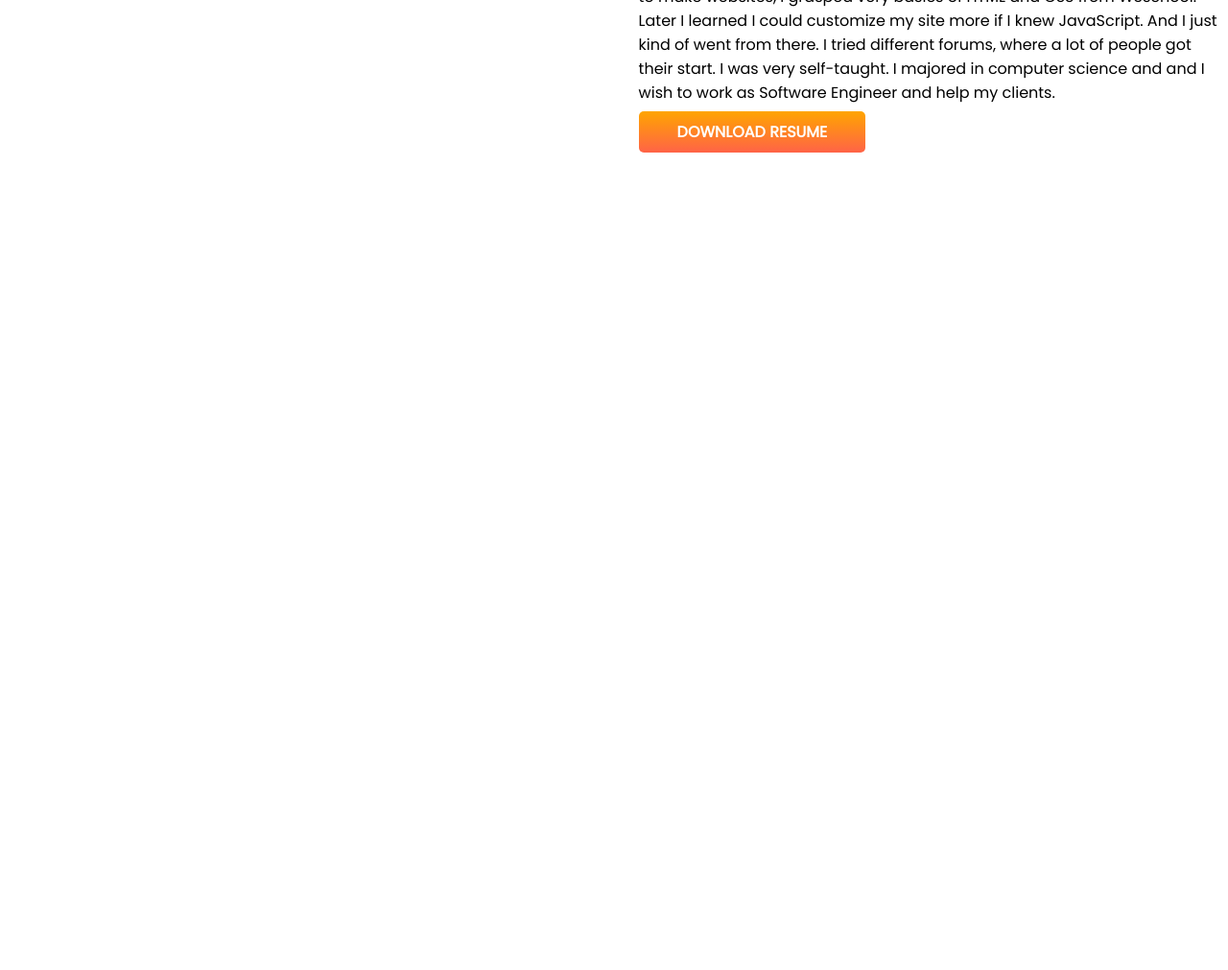
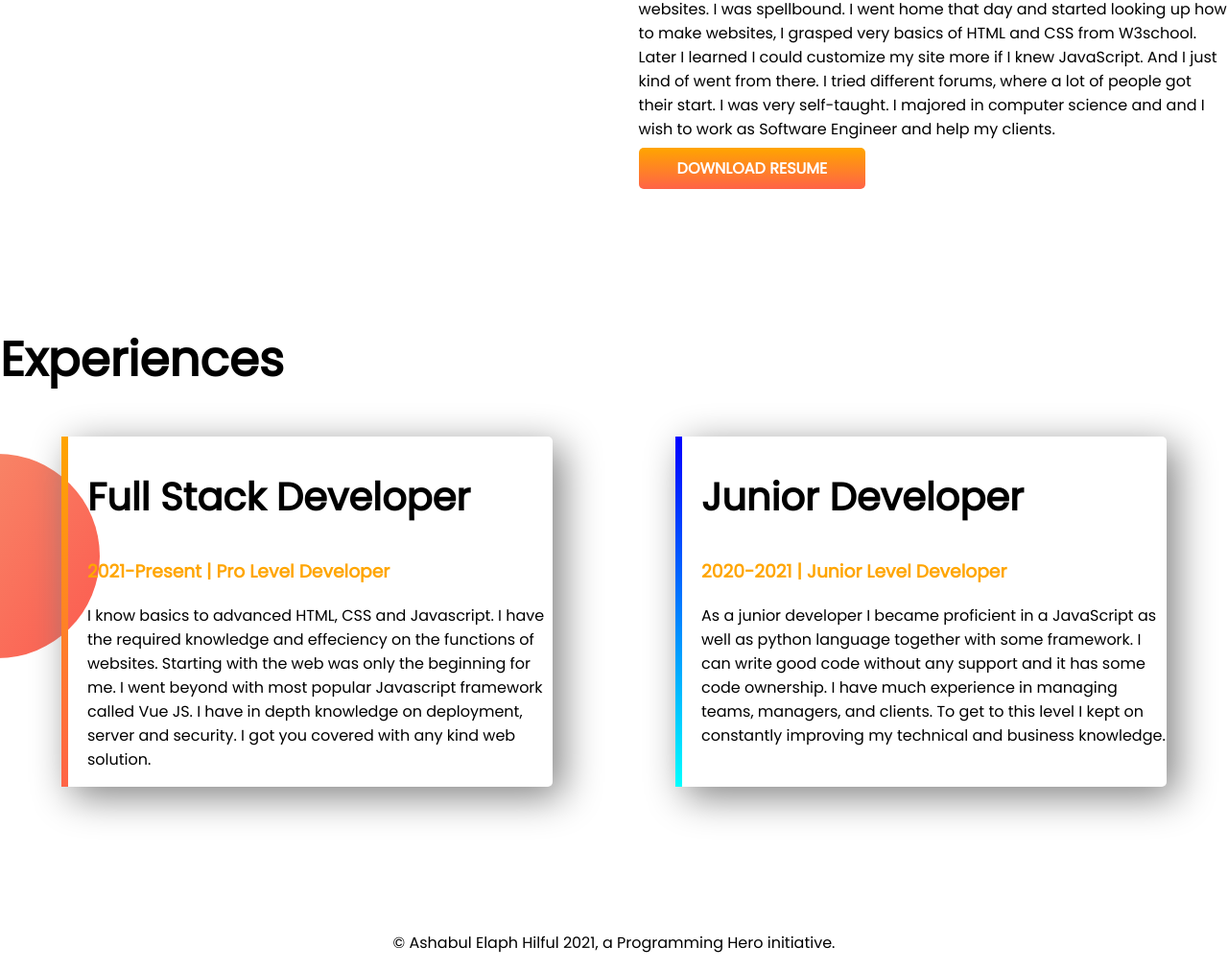
Before and after one commit to Hilful/developer-portfolio, a plain HTML site: page index.html in a window 1280 px wide. Shown: the part 1292-2303 px from the top of the page at 96% size. Before the commit the page ends 1592 px from the top, so only its background shows below. Drawn offline with Linux system fonts and the light colour scheme.

Commit message:
footer and experience added

```diff
--- a/index.html
+++ b/index.html
@@ -11,7 +11,7 @@
     <link rel="stylesheet" href="style.css">
 </head>
 <body>
-    <section class="top-banner">
+    <section class="top-banner flexible-container">
         <div class="half-width">
             <h1>Welcome To</h1>
 
@@ -31,7 +31,7 @@
         <img src="images/elaph-final.png" alt="Photo of Ashabul Elaph Hilful">
        </div>
     </section>
-    <section class="dream-big">
+    <section class="dream-big flexible-container">
         <div  class="half-width">
             <img src="images/elaph-2-final-bg2 (1).png" alt="Second section's photo of Ashabul Elaph Hilful">
 
@@ -44,6 +44,43 @@
         </div>
 
     </section>
+    <section class="experience-area">
+        <h1>Experiences</h1>
+        <div class="flexible-container">
+            <div id="full-stack-experience"    class="experience-item">
+                <h2>Full Stack Developer</h2>
+                <h3 class="orange-color">2021-Present | Pro Level Developer </h3>
+                <p>
+                    I know basics to advanced HTML, CSS and Javascript. I have the required knowledge and effeciency on the functions of  websites. Starting with the web was only the beginning for me. I went beyond with most popular Javascript framework called Vue JS. I have in depth knowledge on deployment, server and security. I got you covered with any kind  web solution.
+                </p>
+
+            </div>
+            <div id="web-dev-experience" class="experience-item">
+                <h2>Junior Developer</h2>
+                <h3 class="orange-color">2020-2021 | Junior Level Developer </h3>
+                <p>
+                    As a junior developer I became proficient in a JavaScript as well as python language together with some framework. I can write good code without any support and it has some code ownership. I have much experience in managing teams, managers, and clients.
+                    To get to this level I kept on constantly improving my technical and business knowledge.
+                </p>
+
+            </div>
+
+
+
+        </div>
+
+
+
+
+
+
+
+    </section>
+    <footer>
+        <p>
+            © Ashabul Elaph Hilful 2021, a Programming Hero initiative.
+        </p>
+    </footer>
 
 </body>
 </html>
--- a/style.css
+++ b/style.css
@@ -8,7 +8,7 @@ h1 {
 .orange-color {
   color: orange;
 }
-section {
+.flexible-container {
   display: flex;
   margin-bottom: 150px;
 }
@@ -36,3 +36,33 @@ section {
   background-repeat: no-repeat;
   background-position: right;
 }
+.experience-item {
+  width: 40%;
+  margin-left: 5%;
+  margin-right: 5%;
+  padding-left: 20px;
+  border-radius: 5px;
+
+  box-shadow: 10px 10px 40px gray;
+}
+h2 {
+  font-size: 40px;
+}
+.experience-area {
+  background-image: url(images/exp-bg.png);
+  background-repeat: no-repeat;
+  background-position: left;
+}
+#web-dev-experience {
+  border-left: 7px solid;
+  border-image: linear-gradient(blue, cyan);
+  border-image-slice: 1;
+}
+#full-stack-experience {
+  border-left: 7px solid;
+  border-image: linear-gradient(orange, tomato);
+  border-image-slice: 1;
+}
+footer p {
+  text-align: center;
+}
```
Also changed, not shown: images/Elaph-2-bg2.png (deleted), images/jhankar.png (deleted), images/jhankar2.png (deleted).
